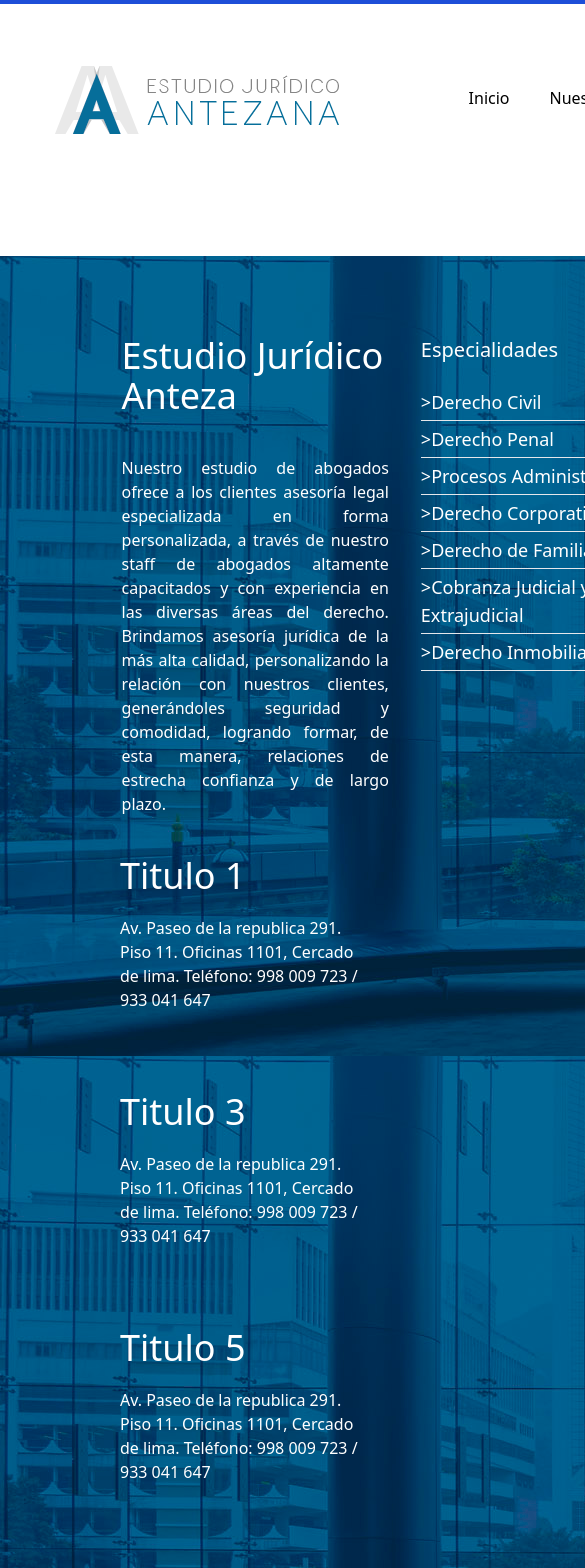
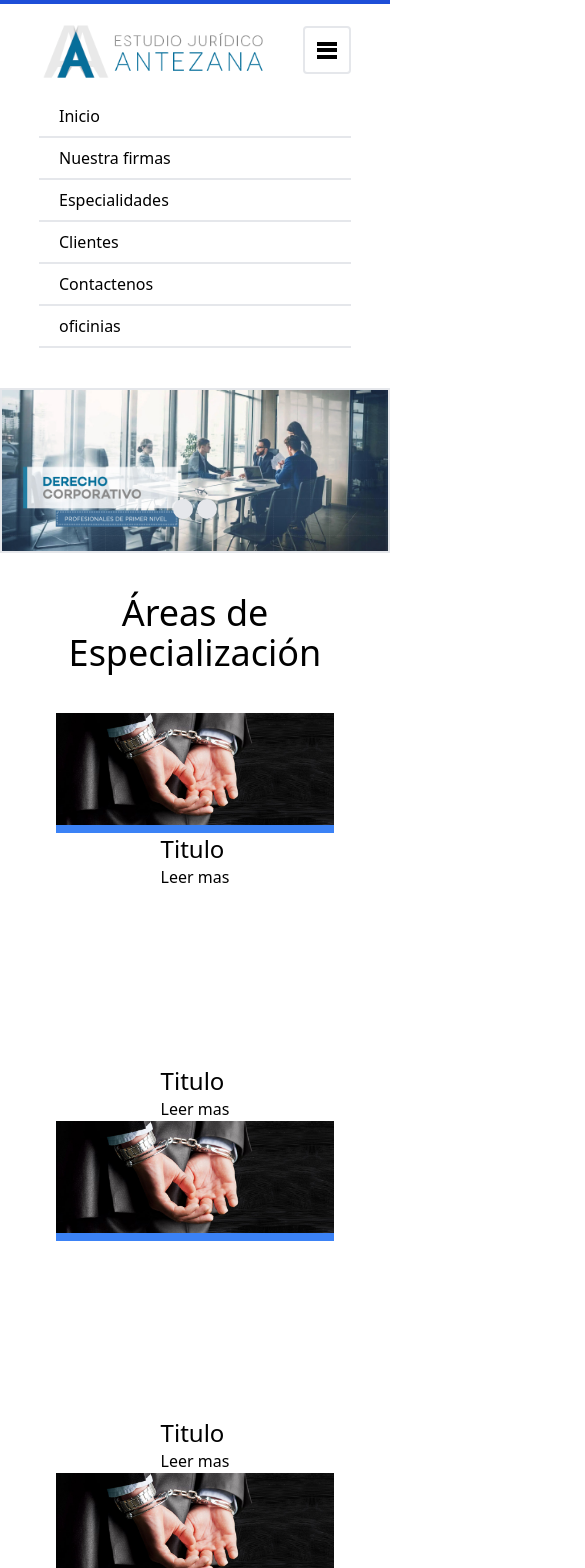
Before and after one commit to H-aythan/landing-page, a React (Create React App) app: page /inicio in a window 390 px wide. Shown: the top 1568 px of the page, 585 px wide, since content can reach past the window. Built offline with nearby package versions, Linux system fonts and the light colour scheme.

Commit message:
add responsive

```diff
--- a/src/App.js
+++ b/src/App.js
@@ -7,10 +7,10 @@ import firmaPage from './pages/firmaPage/firmaPage';
 function App() {
   return (
     <Router>
-      <div className="flex flex-wrap justify-center">
+      <div className="">
         <Header/>
-          <Route exact path="/" component={HomePage}/>
-          <Route exact path="/firmapage" component={firmaPage}/>
+          <Route exact path="/inicio" component={HomePage}/>
+          <Route exact path="/Nuestra firmas" component={firmaPage}/>
         <Foot/>
       </div>
     </Router>
--- a/src/footer/Footer.js
+++ b/src/footer/Footer.js
@@ -7,14 +7,14 @@ const Footer = () => {
     const {card1,card2,card3}=data;
 
     return (
-        <footer className="mt-16 text-white w-full pt-20 flex justify-center flex-wrap" style={{backgroundImage:`url(${backImg})`}}>
-            <div className="w-4/5 flex  ">
-                <div className=" w-96">
+        <footer className="mt-16 text-white md:py-20 flex justify-center flex-wrap" style={{backgroundImage:`url(${backImg})`}}>
+            <div className="xl:w-4/5 flex flex-wrap md:flex-nowrap flex-col lg:flex-row items-center mb-5 md:gap-x-14">
+                 <div className="lg:w-1/3 leading-tight p-5 ">
                     <h3 className="text-4xl mb-10">{card1.title}</h3>
                     <p className="text-justify">{card1.text}</p>
                 </div>
 
-                <div className="h-4/5 w-96 mx-8">
+                <div className="w-4/5 lg:w-1/3">
                     <h5 className="text-xl mb-5">{card2.title}</h5>
                     <ul className="w-full">{card2.especialiadad.map((item,i)=>{
                         return <li className="border-b text-lg py-1" key={i}>
@@ -23,17 +23,19 @@ const Footer = () => {
                     })}</ul>
                 </div>
 
-                <div className="h-4/5 w-96">
-                    <h3 className="text-3xl py-4 border-b mb-8">{card3.title}</h3>
+                 <div className="w-4/5 lg:w-1/3 flex flex-col justify-between gap-y-4">
+                    <h3 className="text-3xl py-4  mb-6">{card3.title}</h3>
                     <p className="text-2xl">{card3.telefono}</p>
-                    <p className="text-xl my-5">{card3.correo}</p>
+                    <p className="text-xl my-5 break-all">{card3.correo}</p>
                     <p className="text-xl">{card3.ubicacion}</p>
+
                 </div>
 
+
             </div>
-            <ul className="w-full flex flex-wrap justify-between px-16">
+            <ul className="w-full flex flex-wrap md:justify-bewtween justify-center items-center gap-y-20 gap-x-8 flex-col md:flex-row">
                 {dataFoot.map((item,i)=>{
-                        return <li className="w-64 mx-14 my-10" key={i} >
+                        return <li className="w-4/5 md:w-1/4 p-1 " key={i} >
                             <h1 className="mb-5 text-4xl">Titulo {i+1}</h1>
                             <p>Av. Paseo de la republica 291. Piso 11.
                                 Oficinas 1101, Cercado de lima.
--- a/src/header/Header.js
+++ b/src/header/Header.js
@@ -1,17 +1,30 @@
-import React from 'react'
+import React, { useState } from 'react'
+import {NavLink} from 'react-router-dom';
 import logo from '../img/Estudio_Juridico_Antezana_logo_2.png'
 let option=["Inicio","Nuestra firmas","Especialidades","Clientes","Contactenos","oficinias"]
-const header = () => {
+const Header = () => {
+    const [show,setShow]=useState(false);
+
     return (
-        <header className="border-t-4 w-full h-48 border-blue-700 flex justify-around items-center">
-            <a href="https://" ><img src={logo} width="100%" alt="logo.jpg"/></a>
-            <ul className="flex items-center">
+        <header className="z-10 mb-10 border-t-4 w-screen sticky top-0 bg-white md:h-48 border-blue-700 flex flex-wrap justify-around items-center">
+            <div className="flex items-center justify-between w-4/5 md:max-w-max ">
+                <a href="https://" ><img src={logo}  alt="logo.jpg"/></a>
+                <div className="md:hidden border-2 rounded ml-8 py-3 px-3 w-12 h-12 flex justify-center flex-wrap items-center" onClick={()=>setShow(!show)}>
+                    <div className="w-6 h-1 bg-black"></div>
+                    <div className="w-6 h-1 bg-black"></div>
+                    <div className="w-6 h-1 bg-black"></div>
+                </div>
+            </div>
+
+            <ul className={`md:flex items-center w-4/5 md:w-max ${show&&"hidden"}`}>
                {option.map((item,i)=>{
-                   return <li className="px-5 py-5 cursor-pointer" key={i}>{item}</li>
+                   return <li  key={i} className="py-2 border-b-2 md:border-0" onClick={()=>setShow(!show)}>
+                        <NavLink activeClassName="md:border-b-2 md:border-blue-500 md:text-blue-500" className={`px-5 py-2 md:py-5  cursor-pointer `} to={`/${item}`}>{item}</NavLink>
+                       </li>
                })}
             </ul>
         </header>
     )
 }
 
-export default header
+export default Header;
--- a/src/pages/firmaPage/firmaPage.js
+++ b/src/pages/firmaPage/firmaPage.js
@@ -2,20 +2,22 @@ import React from 'react'
 import img from './../../img/Estudio_Juridico_Antezana_slider_02.jpg'
 const firmaPage = () => {
     return (
-        <div className="md:px-28 flex flex-wrap justify-center">
-          <h1 className="text-center text-5xl mb-20">Antezana</h1>
-          <p className="mb-20">{parrafo1}</p>
-          <img alt="" className="flex-gro" src={img}/>
-          <div className="flex flex-col items-center md:flex-row ">
-              <div className="border rounded md:max-h-48 md:w-2/3 flex justify-center flex-wrap py-8">
+        <div className="md:px-28 flex flex-wrap justify-center ">
+          <h1 className="text-center text-5xl mb-20 text-blue-300">Antezana</h1>
+          <p className="mb-20 px-4">{parrafo1}</p>
+          <div className="mx-8 md:mx-0">
+            <img alt=""  src={img}/>
+          </div>
+          <div className="flex flex-col xl:flex-row ">
+              <div className="border-2 mx-8 md:mx-0 rounded md:h-auto xl:w-2/3 flex justify-center flex-wrap py-8">
                   <h3 className="text-3xl w-full text-center mb-3">Titulo</h3>
 
-                  <ul className="list-disc ">{[1,1,1].map((item,i)=>{
+                  <ul className="list-disc px-8">{[1,1,1].map((item,i)=>{
                       return <li key={i}>Proporcionar un servicio de calidad que satisfaga las expectativas de nuestros clientes.</li>
 
                     })}</ul>
               </div>
-              <div className="w-1/3 border pt-8 ">
+              <div className="xl:w-1/3 border-2 pt-8 mx-8 md:mx-0">
                 <h3 className="text-center text-3xl">Titulo</h3>
                 <p className="p-5">{parrafo2}</p>
               </div>
--- a/src/pages/homePage/components/Carrousel.js
+++ b/src/pages/homePage/components/Carrousel.js
@@ -25,18 +25,21 @@ const Carrousel = () => {
 
     return (
         <div className="w-screen items-center border-2">
-            <div className="flex items-center ">
+            <div className="relative flex items-center justify-center ">
                 <img alt="" src={imgSelected}/>
-                <button className="absolute left-5 text-3xl bg-gray-200 rounded-full w-10 h-10 bg-opacity-75 text-center"
+                <button className="hidden md:block absolute left-5 text-3xl bg-gray-200 rounded-full w-10 h-10 bg-opacity-75 text-center"
                     onClick={()=>newImg()}
                 >
                     {`<`}
                 </button>
-                <button className="absolute right-5 text-3xl bg-gray-200 rounded-full w-10 h-10 bg-opacity-75 text-center"
+                <button className="hidden md:block absolute right-5 text-3xl bg-gray-200 rounded-full w-10 h-10 bg-opacity-75 text-center"
                     onClick={()=>newImg(true)}
                 >
                     {`>`}
                 </button>
+                <div className="absolute bottom-8 flex gap-x-1">{imgs.map((item,i)=>{
+                    return <div className="w-5 h-5 bg-gray-200 rounded-full" onClick={()=>setImgIndex(i)}></div>
+                })}</div>
             </div>
         </div>
     )
--- a/src/pages/homePage/components/Section1.js
+++ b/src/pages/homePage/components/Section1.js
@@ -5,13 +5,13 @@ export const Section1 = () => {
     return (
         <div className="w-full mt-10">
             <h1 className="text-center text-4xl mb-10">Áreas de Especialización </h1>
-            <div className="px-28 flex justify-between">
+            <div className="gap-x-8 gap-y-8 px-14 items-center flex-col flex justify-between md:flex-row mb-10 ">
                 <CardsSection1 img={img}/>
                 <CardsSection1 img={img} invertir={true}/>
                 <CardsSection1 img={img} invertir={true}/>
                 <CardsSection1 img={img}/>
             </div>
-            <div className="px-28 flex justify-between">
+            <div className="gap-x-8 px-14 flex-col items-center flex justify-between md:flex-row ">
                 <CardsSection1 img={img}/>
                 <CardsSection1 img={img} invertir={true}/>
                 <CardsSection1 img={img} invertir={true}/>
--- a/src/pages/homePage/components/componentsSection1.js/CardsSection1.js
+++ b/src/pages/homePage/components/componentsSection1.js/CardsSection1.js
@@ -2,9 +2,9 @@ import React from 'react'
 
 const CardsSection1 = ({img,invertir}) => {
     return (
-        <div className={`w-64 h-80 ${invertir&&"flex flex-col"}`}>
+        <div className={`h-80 ${invertir&&"flex flex-col"}`}>
             <img className={`border-b-8 border-blue-500  ${invertir&&"order-2"}`} src={img} alt=""/>
-            <a className={`flex h-40 justify-center items-center `} href="/">
+            <a className={`flex md:h-40 justify-center items-center `} href="/">
                 <div>
                     <h3 className="text-2xl">Titulo</h3>
                     <p className="">Leer mas</p>
--- a/src/pages/homePage/components/section2.js
+++ b/src/pages/homePage/components/section2.js
@@ -3,7 +3,7 @@ import img from '../../../img/Estudio_Juridico_Antezana_botton.jpg'
 const section2 = () => {
     return (
         <div className="w-full text-white flex flex-col items-center py-20" style={{backgroundImage:`url(${img})`}}>
-            <h1 className="text-5xl mb-10 border-b min-w-min pb-5 ">Nuesto Estudio</h1>
+            <h1 className="text-5xl mb-10 border-b min-w-min pb-5 ">Nuestro Estudio</h1>
             <p className="border rounded w-4/5 text-2xl text-center px-8 py-4">{texto}</p>
             <a className="border rounded px-4 py-2 mt-16 cursor-pointer" href="/">Leer mas +</a>
         </div>
--- a/src/pages/homePage/components/section3.js
+++ b/src/pages/homePage/components/section3.js
@@ -4,9 +4,9 @@ const section3 = () => {
     return (
         <div className="w-full  py-5">
             <h1 className="text-5xl text-center mb-12 text-blue-800">Actualidad Legal</h1>
-            <div className="flex justify-around px-28">
+            <div className="flex justify-around items-center flex-col xl:flex-row gap-y-5">
                 {[0,0,0].map((item,i)=>{
-                    return <div className="w-80 rounded border-2 shadow-2xl" key={i}>
+                    return <div className="w-60 md:w-80 rounded border-2 shadow-2xl" key={i}>
                         <img alt="" src={img}/>
                         <p className="text-center text-2xl py-2">Titulo</p>
                     </div>
```
Also changed, not shown: src/pages/homePage/HomePage.js (line endings or trailing spaces).
